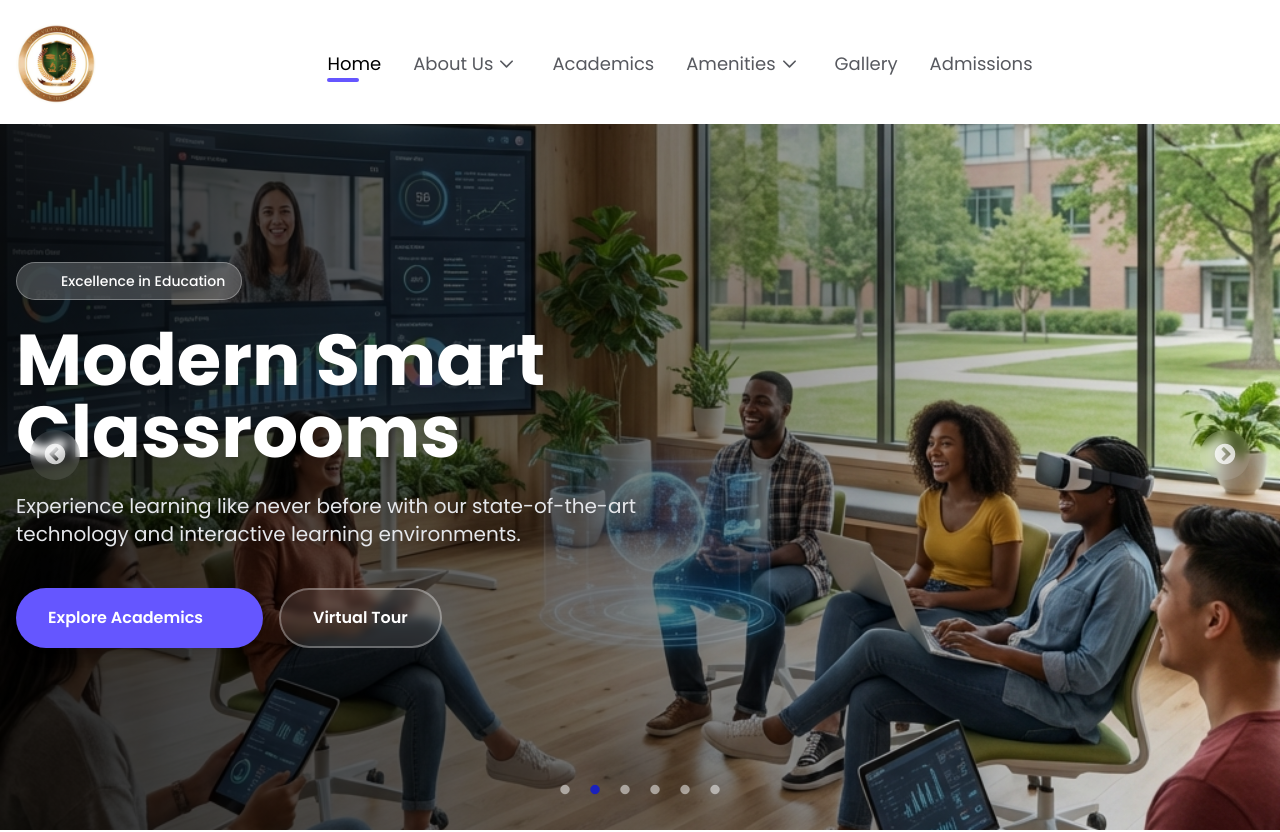
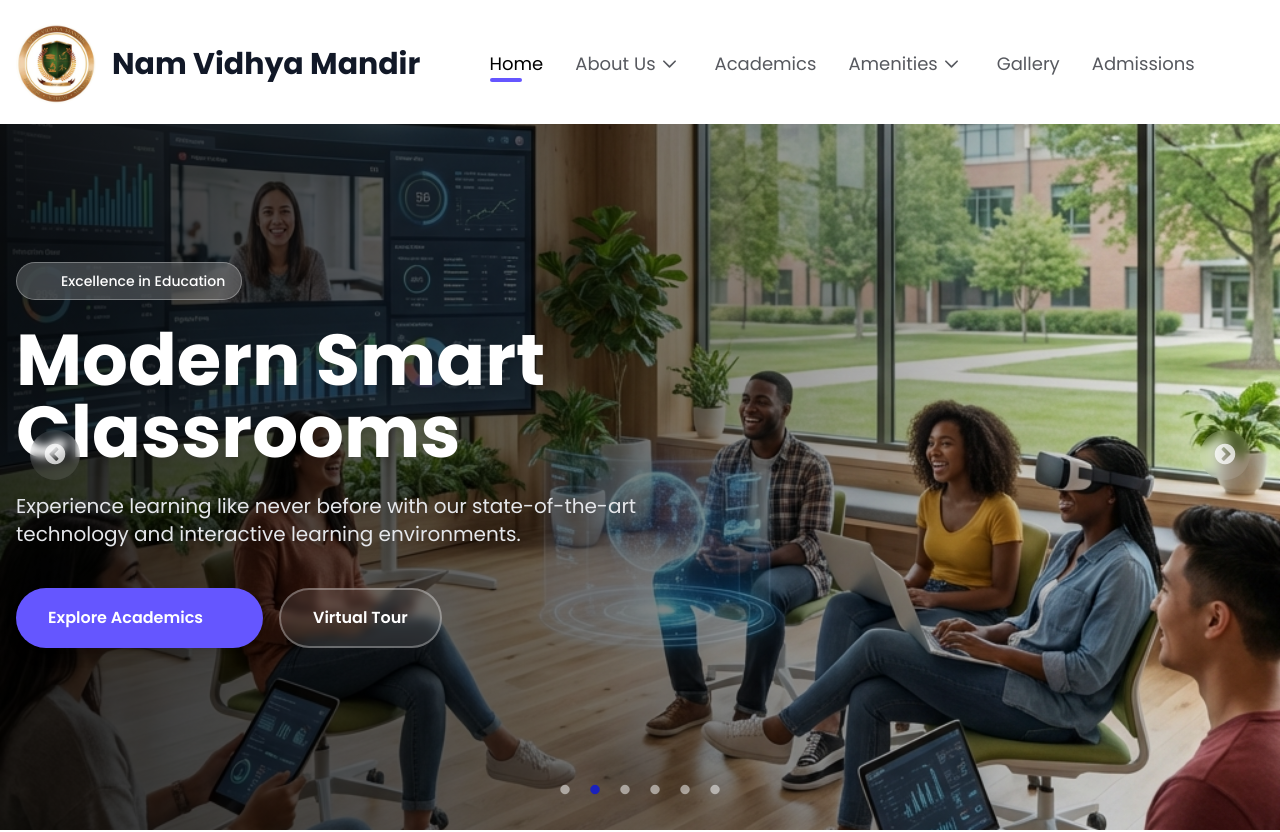
Before and after one commit to karan4533/sch_web, a Next.js app: page / in a window 1280 px wide. Shown: the top 832 px of the page. Built offline with nearby package versions, Linux system fonts and the light colour scheme; some icons are missing.

Commit message:
fix: server-side deletion of invalid session cookies (httpOnly)

```diff
--- a/src/components/Layout/Header/Logo/index.tsx
+++ b/src/components/Layout/Header/Logo/index.tsx
@@ -5,7 +5,7 @@ import { Icon } from "@iconify/react";
 
 const Logo: React.FC = () => {
   return (
-    <Link href="/">
+    <Link href="/" className="flex items-center gap-4">
       <Image
         src="/images/logo/school_logo.png"
         alt="Nam Vidhya Mandir Logo"
@@ -14,6 +14,9 @@ const Logo: React.FC = () => {
         className="w-auto h-16 sm:h-20"
         quality={100}
       />
+      <div>
+        <h1 className="text-2xl md:text-3xl font-bold text-gray-900 leading-none">Nam Vidhya Mandir</h1>
+      </div>
     </Link>
   );
 };
```
